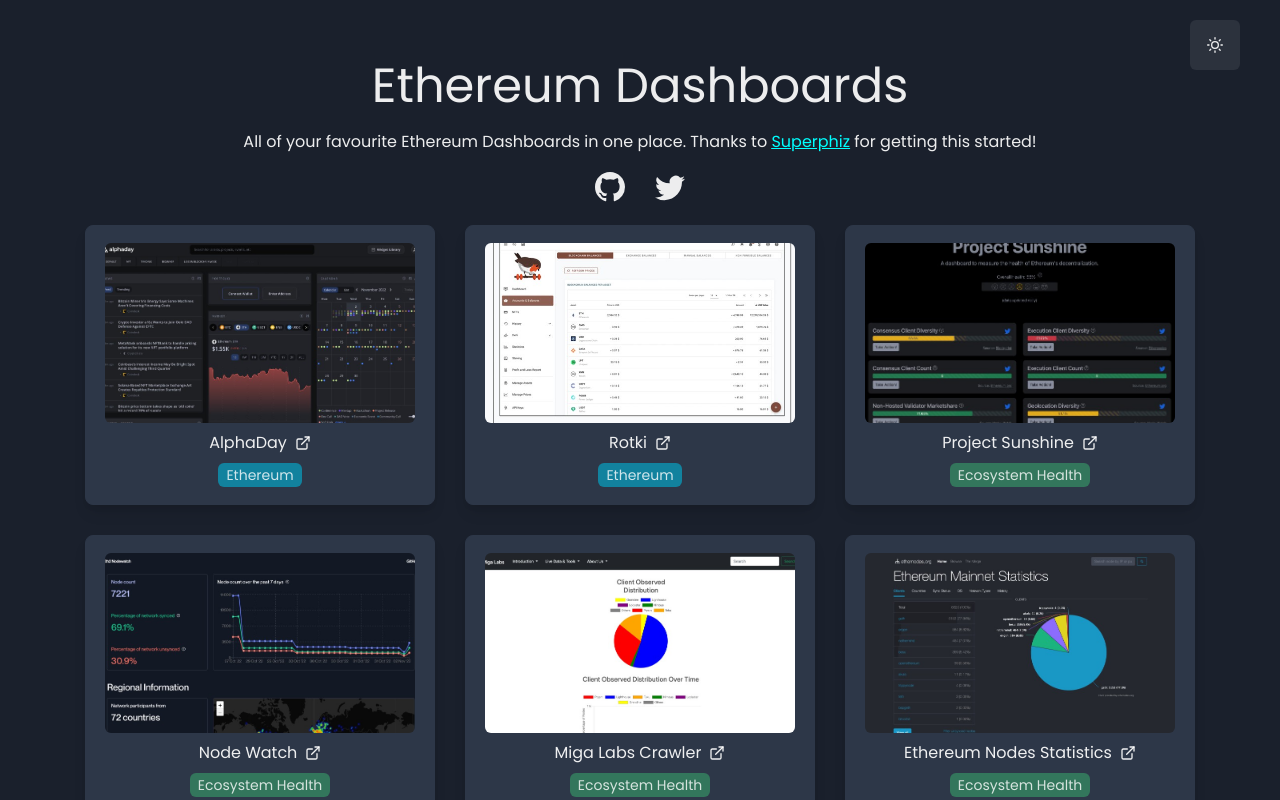
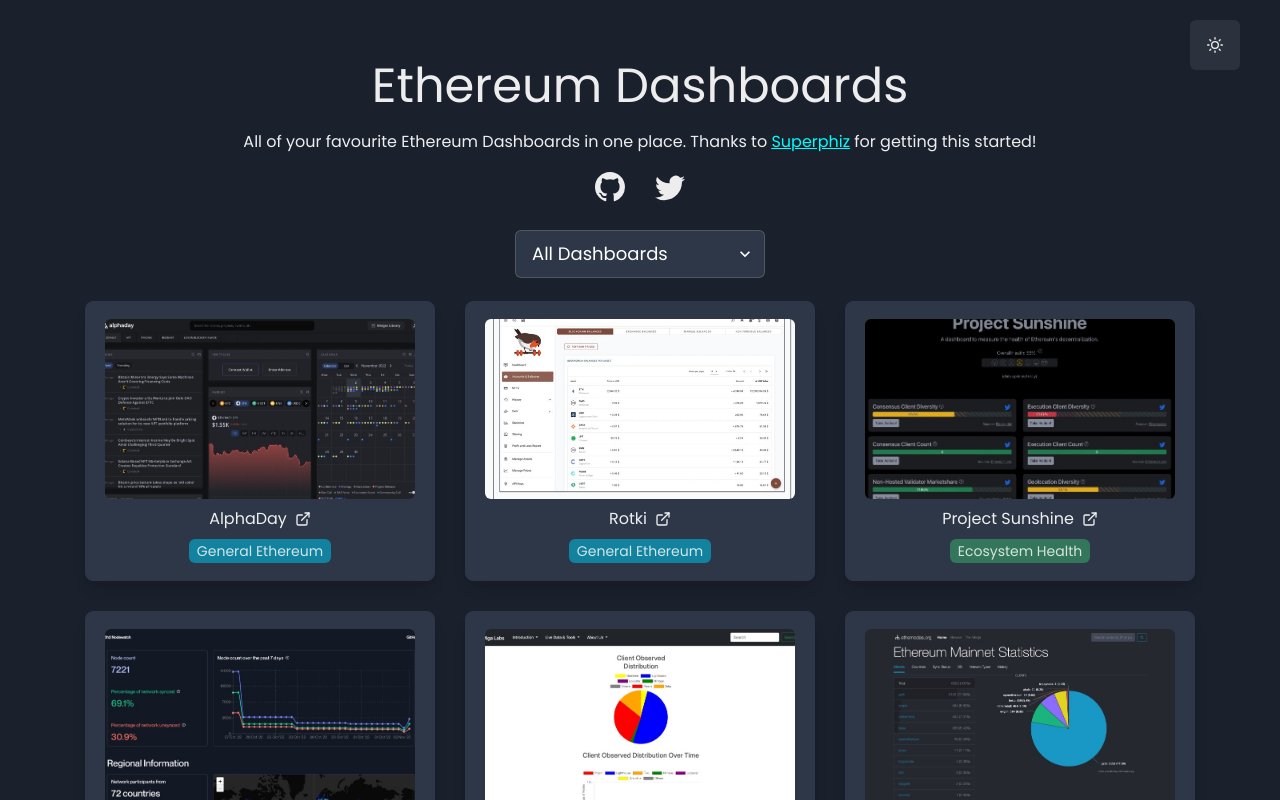
Before and after one commit to mfbevan/eth-dash, a Next.js app: page / in a window 1280 px wide. Shown: the top 800 px of the page. Built offline with nearby package versions, Linux system fonts and the light colour scheme.

Commit message:
feat: ✨ dashboard tag selector

```diff
--- a/components/dark-mode.tsx
+++ b/components/dark-mode.tsx
@@ -1,7 +1,7 @@
 import { useColorMode, Button, Box, chakra } from "@chakra-ui/react";
 import { MoonIcon, SunIcon } from "@chakra-ui/icons";
 
-enum ColorMode {
+export enum ColorMode {
   Light = "light",
   Dark = "dark",
 }
--- a/components/dashboards.tsx
+++ b/components/dashboards.tsx
@@ -1,14 +1,34 @@
-import { Flex, chakra } from "@chakra-ui/react";
-import { dashboards } from "../constants";
+import { Flex, chakra, VStack, HStack, Spacer } from "@chakra-ui/react";
+import { useState } from "react";
+import { dashboards, IDashboardTag } from "../constants";
 import { DashboardCard } from "./cards";
+import { TagSelector } from "./selectors";
 
-export const Dashboards = () => (
-  <DashboardContainer>
-    {dashboards.map((_dash) => (
-      <DashboardCard key={_dash.name} {..._dash} />
-    ))}
-  </DashboardContainer>
-);
+export const Dashboards = () => {
+  const [selectedTag, setSelectedTag] = useState<IDashboardTag>();
+
+  /**
+   * Return only selected dashboards by tag if filtering is enabled,
+   * else return all dashboards
+   */
+  const filteredDashboards = selectedTag
+    ? dashboards.filter(({ tags }) =>tags?.includes(selectedTag))
+    : dashboards;
+
+  return (
+    <VStack pt="20px">
+      <TagSelector
+        selectedTag={selectedTag}
+        setSelectedTag={setSelectedTag}
+      />
+      <DashboardContainer>
+        {filteredDashboards.map((_dash) => (
+          <DashboardCard key={_dash.name} {..._dash} />
+        ))}
+      </DashboardContainer>
+    </VStack>
+  );
+};
 
 const DashboardContainer = chakra(Flex, {
   baseStyle: {
--- /dev/null
+++ b/components/selectors.tsx
@@ -0,0 +1,35 @@
+import { Select, useColorModeValue } from "@chakra-ui/react";
+import { ChangeEvent, Dispatch, SetStateAction } from "react";
+import { IDashboardTag, TagColor } from "../constants";
+
+interface ITagSelector {
+  selectedTag?: IDashboardTag;
+  setSelectedTag: Dispatch<SetStateAction<IDashboardTag | undefined>>;
+}
+
+export const TagSelector = ({ selectedTag, setSelectedTag }: ITagSelector) => {
+  const handleSelect = (e: ChangeEvent<HTMLSelectElement>) => {
+    setSelectedTag(e.target.value as IDashboardTag);
+  };
+
+  return (
+    <Select
+      w="250px"
+      placeholder="All Dashboards"
+      size="lg"
+      onChange={handleSelect}
+      color={useColorModeValue(selectedTag ? "white" : "black", "white")}
+      bg={
+        selectedTag
+          ? `${TagColor[selectedTag as IDashboardTag]}.500`
+          : useColorModeValue("gray.100", "gray.700")
+      }
+    >
+      {Object.values(IDashboardTag).map((tag) => (
+        <option key={tag} value={tag}>
+          {tag}
+        </option>
+      ))}
+    </Select>
+  );
+};
--- a/components/tags.tsx
+++ b/components/tags.tsx
@@ -1,16 +1,5 @@
-import { chakra, Tag } from "@chakra-ui/react";
-import { IDashboardTag } from "../constants";
-
-const TagColor: Record<IDashboardTag, string> = {
-  [IDashboardTag.General]: "cyan",
-  [IDashboardTag.EcosystemHealth]: "green",
-  [IDashboardTag.Staking]: "red",
-  [IDashboardTag.MonetaryPolicy]: "yellow",
-  [IDashboardTag.DeFi]: "teal",
-  [IDashboardTag.MEV]: "blue",
-  [IDashboardTag.DuneAnalytics]: "purple",
-  [IDashboardTag.NFTs]: "pink",
-};
+import { Tag } from "@chakra-ui/react";
+import { IDashboardTag, TagColor } from "../constants";
 
 export const DashboardTag = ({ tag }: { tag: IDashboardTag }) => (
   <Tag variant="solid" colorScheme={TagColor[tag]}>
--- a/constants/dashboards.ts
+++ b/constants/dashboards.ts
@@ -1,5 +1,5 @@
 export enum IDashboardTag {
-  General = "Ethereum",
+  General = "General Ethereum",
   EcosystemHealth = "Ecosystem Health",
   Staking = "Staking",
   MonetaryPolicy = "Monetary Policy",
@@ -8,6 +8,17 @@
   DuneAnalytics = "Dune Analytics",
   NFTs = "NFTs",
 }
+
+export const TagColor: Record<IDashboardTag, string> = {
+  [IDashboardTag.General]: "cyan",
+  [IDashboardTag.EcosystemHealth]: "green",
+  [IDashboardTag.Staking]: "red",
+  [IDashboardTag.MonetaryPolicy]: "yellow",
+  [IDashboardTag.DeFi]: "teal",
+  [IDashboardTag.MEV]: "blue",
+  [IDashboardTag.DuneAnalytics]: "purple",
+  [IDashboardTag.NFTs]: "pink",
+};
 
 export interface IDashboard {
   name: string;
--- a/pages/index.tsx
+++ b/pages/index.tsx
@@ -24,7 +24,7 @@
         </InlineLink>{" "}
         for getting this started!
       </PageSubtitle>
-<Socials />
+      <Socials />
       <Dashboards />
       <AbsoluteButtonContainer>
         <DarkModeButton />
```
Also changed, not shown: components/index.ts (+7 -0 lines).
